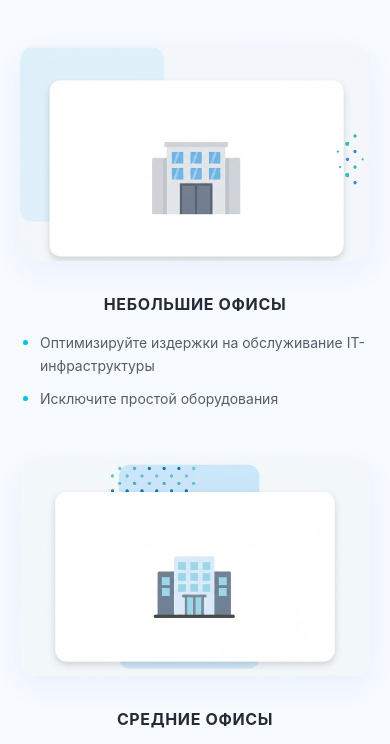
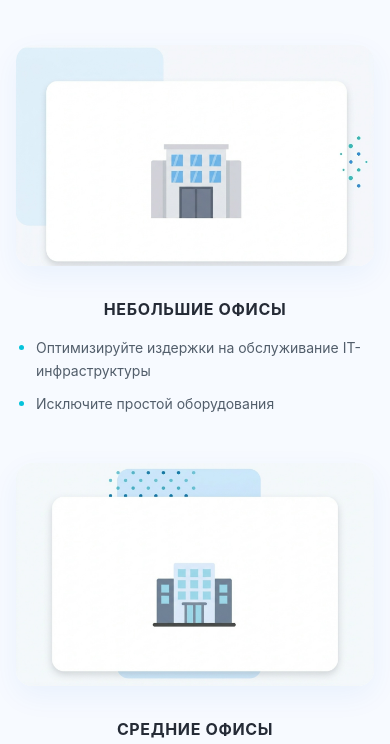
Before and after one commit to Dariy10/IT-LANCE, a plain HTML site: page index.html in a window 390 px wide. Shown: the part 584-1328 px from the top of the page. Drawn offline with Linux system fonts and the light colour scheme.

Commit message:
Feat: implement responsive CSS Grid for client cards

```diff
--- a/css/clients.css
+++ b/css/clients.css
@@ -7,17 +7,15 @@
 }
 
 .clients__list {
-  display: flex;
-  flex-wrap: wrap;
+  display: grid;
+  grid-template-columns: repeat(auto-fit, minmax(min(100%, 300px), 1fr));
   gap: 48px 32px;
-  justify-content: center;
 }
 
 .client-card {
   display: flex;
-  flex: 1 1 320px;
-  max-width: 350px;
   flex-direction: column;
+  min-width: 0;
 }
 
 .client-card__visual {
```
